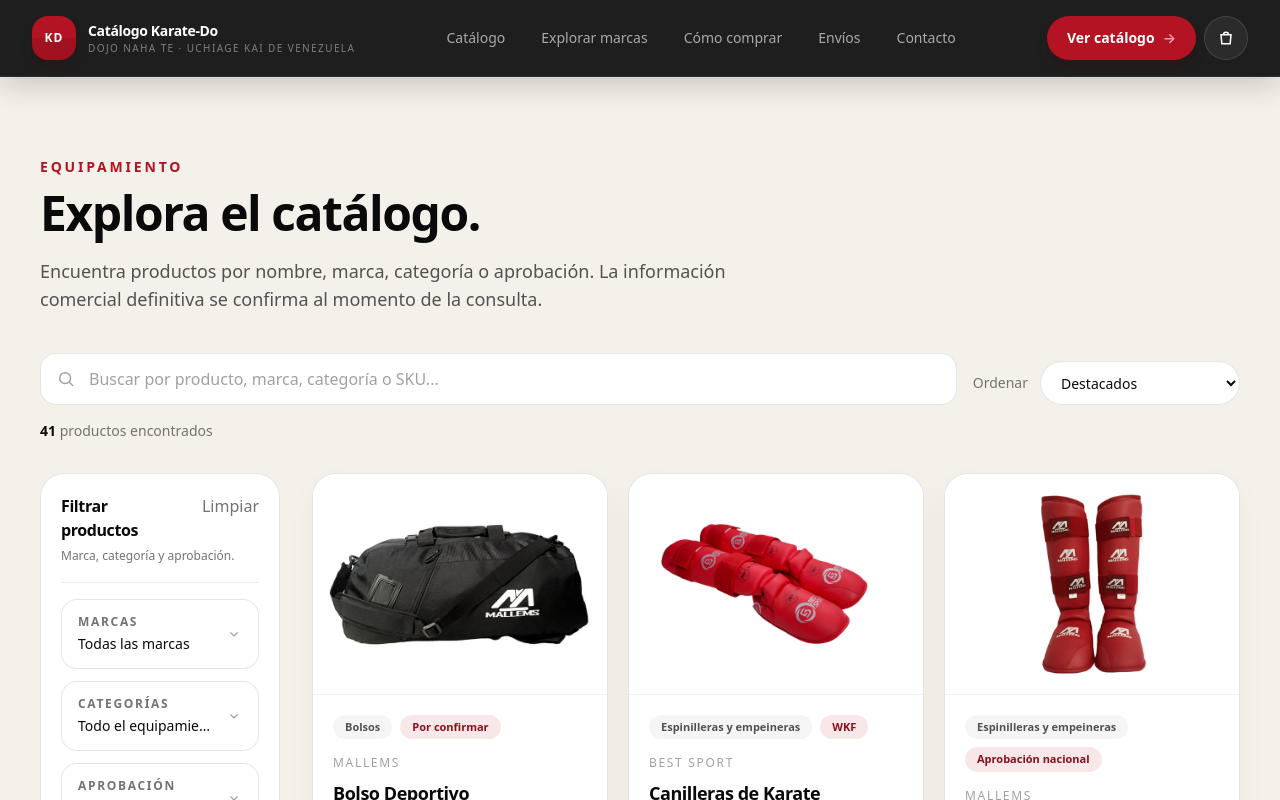
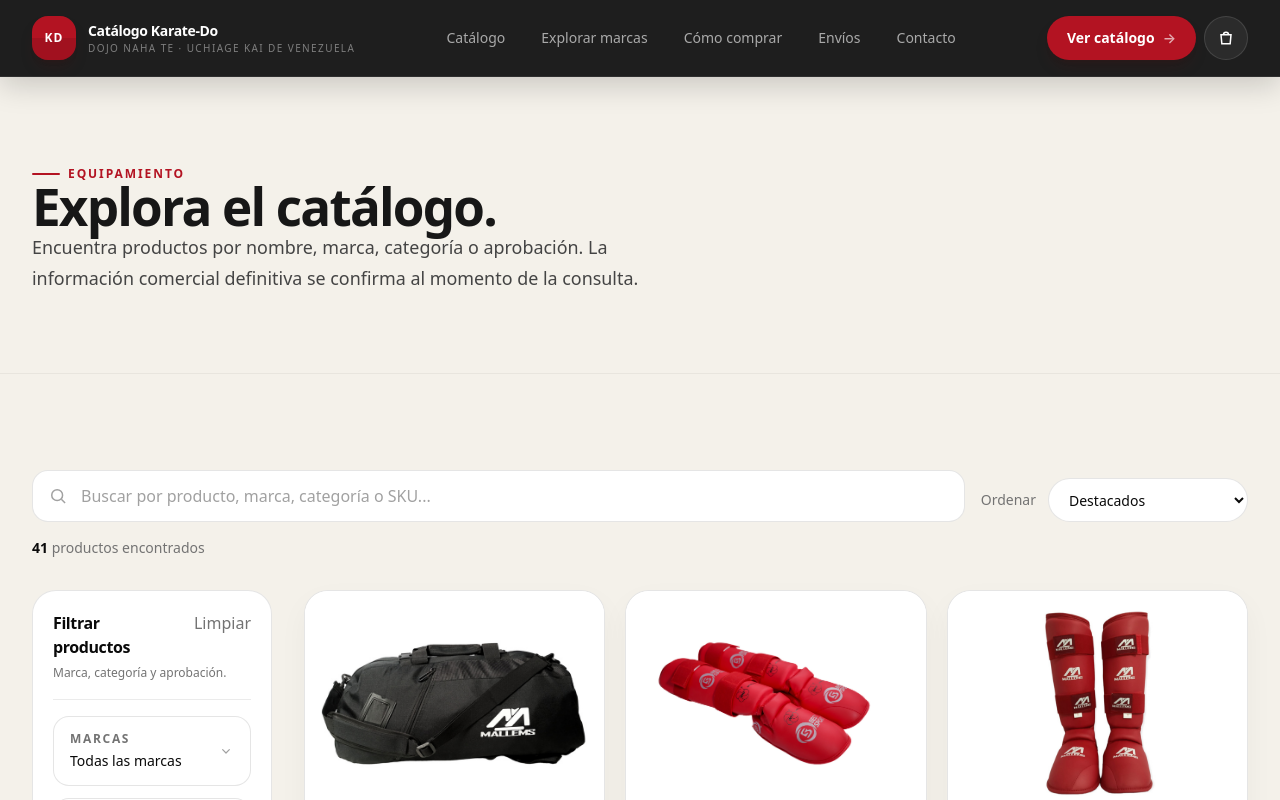
Before and after one commit to maorusohh/catalogo-karate, a Next.js app: page /catalogo in a window 1280 px wide. Shown: the top 800 px of the page. Built offline with nearby package versions, Linux system fonts and the light colour scheme.

Commit message:
style: align catalog page with visual system

```diff
--- a/src/app/catalogo/page.tsx
+++ b/src/app/catalogo/page.tsx
@@ -1,6 +1,8 @@
 import type { Metadata } from "next";
 
 import { CatalogClient } from "@/components/catalog/catalog-client";
+import { Container } from "@/components/ui/container";
+import { SectionHeading } from "@/components/ui/section-heading";
 import { catalogRepository } from "@/lib/catalog/static-repository";
 
 export const metadata: Metadata = {
@@ -14,23 +16,24 @@
   const categories = catalogRepository.getCategories();
 
   return (
-    <main className="mx-auto max-w-7xl px-5 py-14 sm:px-8 sm:py-18 lg:px-10 lg:py-20">
-      <div className="max-w-3xl">
-        <p className="text-sm font-semibold tracking-[0.2em] text-[#b31322] uppercase">
-          Equipamiento
-        </p>
+    <main>
+      <section className="border-b border-black/5">
+        <Container>
+          <div className="py-14 sm:py-18 lg:py-20">
+            <SectionHeading
+              eyebrow="Equipamiento"
+              title="Explora el catálogo."
+              description="Encuentra productos por nombre, marca, categoría o aprobación. La información comercial definitiva se confirma al momento de la consulta."
+            />
+          </div>
+        </Container>
+      </section>
 
-        <h1 className="mt-3 text-4xl font-semibold tracking-[-0.03em] text-neutral-950 sm:text-5xl">
-          Explora el catálogo.
-        </h1>
-
-        <p className="mt-5 text-base leading-7 text-neutral-600 sm:text-lg">
-          Encuentra productos por nombre, marca, categoría o aprobación. La información comercial
-          definitiva se confirma al momento de la consulta.
-        </p>
-      </div>
-
-      <CatalogClient products={products} brands={brands} categories={categories} />
+      <section className="py-10 sm:py-12 lg:py-14">
+        <Container>
+          <CatalogClient products={products} brands={brands} categories={categories} />
+        </Container>
+      </section>
     </main>
   );
 }
```
